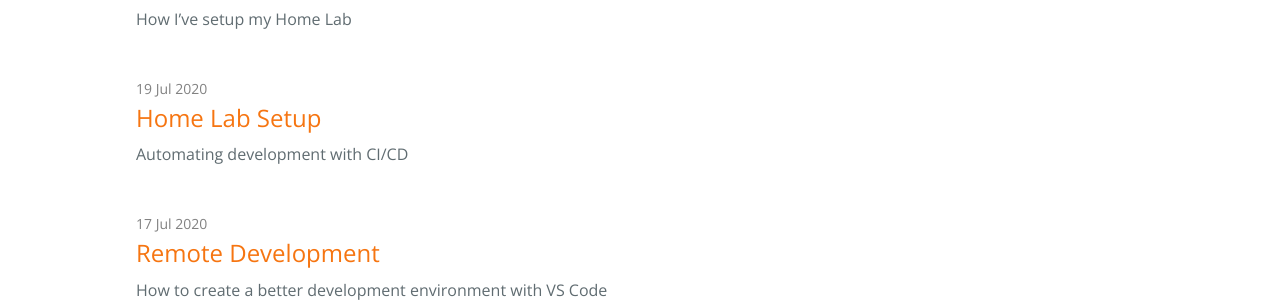
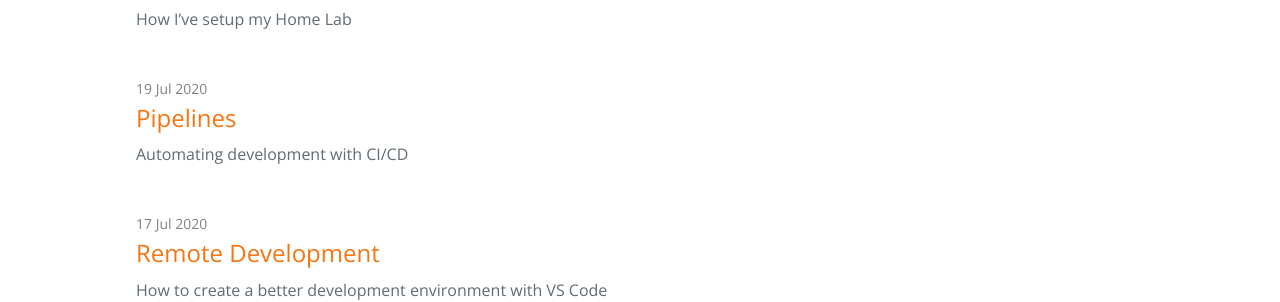
Before and after one commit to rorymurdock/rorymurdock.github.io, a Jekyll site: the page built from index.md, in a window 1280 px wide. Shown: the part 556-858 px from the top of the page. Built offline with Jekyll 4.4.1, drawn with Linux system fonts in a browser that asks for light colours.

Commit message:
Update 2020-07-19-Pipelines.md

```diff
--- a/_posts/2020-07-19-Pipelines.md
+++ b/_posts/2020-07-19-Pipelines.md
@@ -1,6 +1,6 @@
 ---
 layout: post
-title:  "Home Lab Setup"
+title:  "Pipelines"
 author: "Rory Murdock"
 tags: Lab
 ---
```
